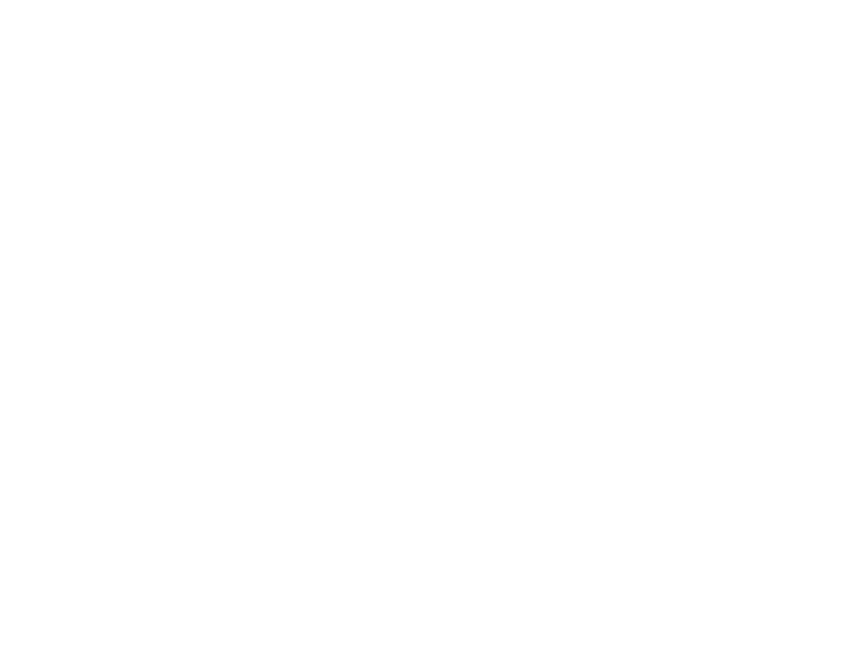
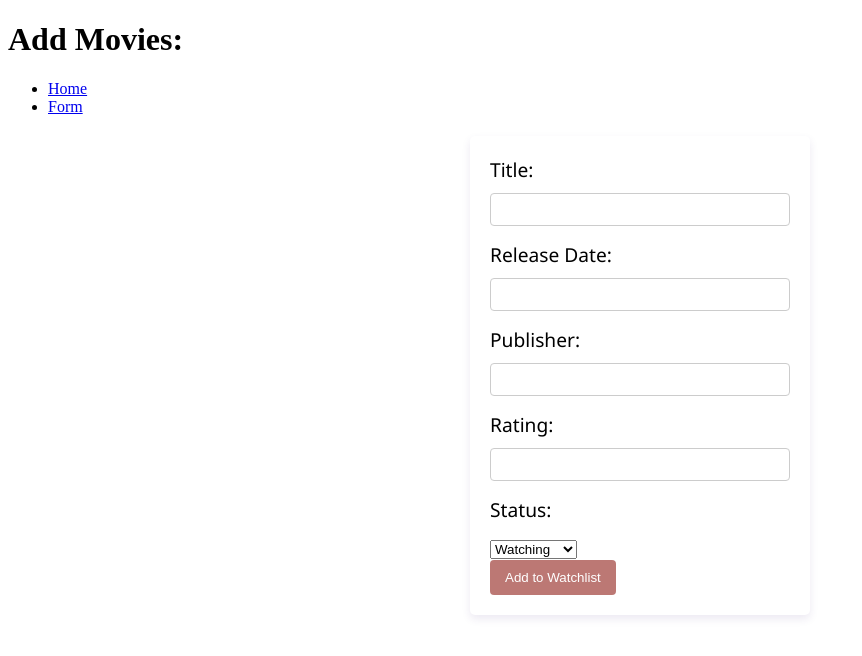
Before and after one commit to johnvilchis6-max/Watch-List-Project-, a plain HTML site: page Playlist 1/Playlist 1/form.html in a window 1280 px wide. Shown: the whole page, without its empty margins (0-862 px from the left). Drawn offline with Linux system fonts and the light colour scheme.

Commit message:
Commit 10
Worked on forms

```diff
--- /dev/null
+++ b/Playlist 1/Playlist 1/form.css
@@ -0,0 +1,42 @@
+form.watchlistForm {
+    background-color: rgb(255, 255, 255);
+    border-radius: 5px;
+    box-shadow: 0 4px 8px rgba(67, 41, 132, 0.1);
+    padding: 20px;
+    margin: 20px auto;
+    width: 300px;
+    font-family: 'Segoe UI', Tahoma, Geneva, Verdana, sans-serif;
+    font-size: larger;
+}
+
+
+form.watchlistForm label {
+    display: block;
+    margin-bottom: 10px;
+}
+
+
+form.watchlistForm input[type="text"],
+form.watchlistForm input[type="number"] {
+    width: 100%;
+    padding: 8px;
+    margin-bottom: 15px;
+    border: 1px solid #ccc;
+    border-radius: 4px;
+    box-sizing: border-box;
+}
+
+
+form.watchlistForm button {
+    background-color: #a03f39b3;
+    color: white;
+    padding: 10px 15px;
+    border: none;
+    border-radius: 4px;
+    cursor: pointer;
+}
+
+
+form.watchlistForm button:hover {
+    background-color: #8a3230;
+}
--- a/Playlist 1/Playlist 1/form.html
+++ b/Playlist 1/Playlist 1/form.html
@@ -0,0 +1,58 @@
+<!DOCTYPE html>
+<html lang="en">
+<head>
+    <meta charset="UTF-8">
+    <meta name="viewport" content="width=device-width, initial-scale=1.0">
+    <title>Document</title>
+    <link rel="stylesheet" href="form.css" />
+
+
+</head>
+
+<body>
+  <h1>Add Movies:</h1>
+
+ <ul>
+    <li><a href="./index.html">Home</a></li>
+    <li><a href="./form.html">Form</a></li>
+
+  </ul>
+</head>
+<body>
+        <form id="watchlistForm" class="watchlistForm">
+<div>
+            <label for="title">Title:</label>
+            <input type="text" id="title" name="title" required>
+        </div>
+
+        <div>
+            <label for="releaseDate">Release Date:</label>
+            <input type="number" id="releaseDate" name="releaseDate" required>
+        </div>
+
+        <div>
+            <label for="publisher">Publisher:</label>
+            <input type="text" id="publisher" name="publisher" required>
+        </div>
+
+        <div>
+            <label for="rating">Rating:</label>
+            <input type="number" id="rating" name="rating" min="1" max="10">
+        </div>
+
+        <div>
+            <label for="status">Status:</label>
+            <select id="status" name="status">
+                <option value="watching">Watching</option>
+                <option value="completed">Completed</option>
+                <option value="planned">Planned</option>
+            </select>
+        </div>
+
+        <button type="submit">Add to Watchlist</button>
+    </form>
+
+
+        <script src="script.js"></script>
+        <script src="form.js"></script>
+</body>
--- a/Playlist 1/Playlist 1/script.js
+++ b/Playlist 1/Playlist 1/script.js
@@ -50,6 +50,7 @@
         "<p>Status: " + show.status + "</p>" +
         "<p>Year: " + show.year + "</p>" +
         "<p>Rating: " + show.rating + "</p>" +
+        "<p>Images:" +show.Images + "</p>" +
       "</div>";
 
     grid.innerHTML += cardHTML;
--- a/Playlist 1/Playlist 1/showdata.json
+++ b/Playlist 1/Playlist 1/showdata.json
@@ -118,6 +118,7 @@
     "year": 1999,
     "status": "Watching",
     "rating": 8.6
+
   },
   {
     "title": "Joker",
--- a/Playlist 1/Playlist 1/style.css
+++ b/Playlist 1/Playlist 1/style.css
@@ -1,3 +1,9 @@
+body{
+
+  background-color: #28b131;
+  font-family: 'Courier New', Courier, monospace;
+}
+
 .grid-container {
   display: grid;
   grid-template-columns: repeat(3, 1fr);
@@ -6,11 +12,11 @@
 }
 
 .card {
-  background-color: #f4f4f4;
-  border: 1px solid #ddd;
+  background-color: #ffffff;
   border-radius: 5px;
   padding: 15px;
   text-align: center;
+  font-family: 'Courier New', Courier, monospace;
 }
  .card:hover {
   transform: scale(1.02);
@@ -19,4 +25,39 @@
 .show-title {
   font-weight: bold;
   margin-bottom: 8px;
+  font-family: 'Courier New', Courier, monospace;
 }
+h1{
+  color:#ffffff
+}
+
+
+
+ul {
+  list-style-type: none;
+  margin: 0;
+  padding: 0;
+  overflow: hidden;
+  background-color: #000000;
+  display: flex;
+  justify-content: flex-start;
+  flex-wrap: wrap; /* Allow wrapping on small screens */
+}
+
+ul li {
+  float: left;
+}
+
+ul li a {
+  display: block;
+  color: white;
+  text-align: center;
+  padding: 14px 20px;
+  text-decoration: none;
+  font-size: 18px;
+  transition: background-color 0.3s ease;
+}
+
+ul li a:hover {
+  background-color: #111;
+}
```
Also changed, not shown: Playlist 1/Playlist 1/index.html (+9 -3 lines).
